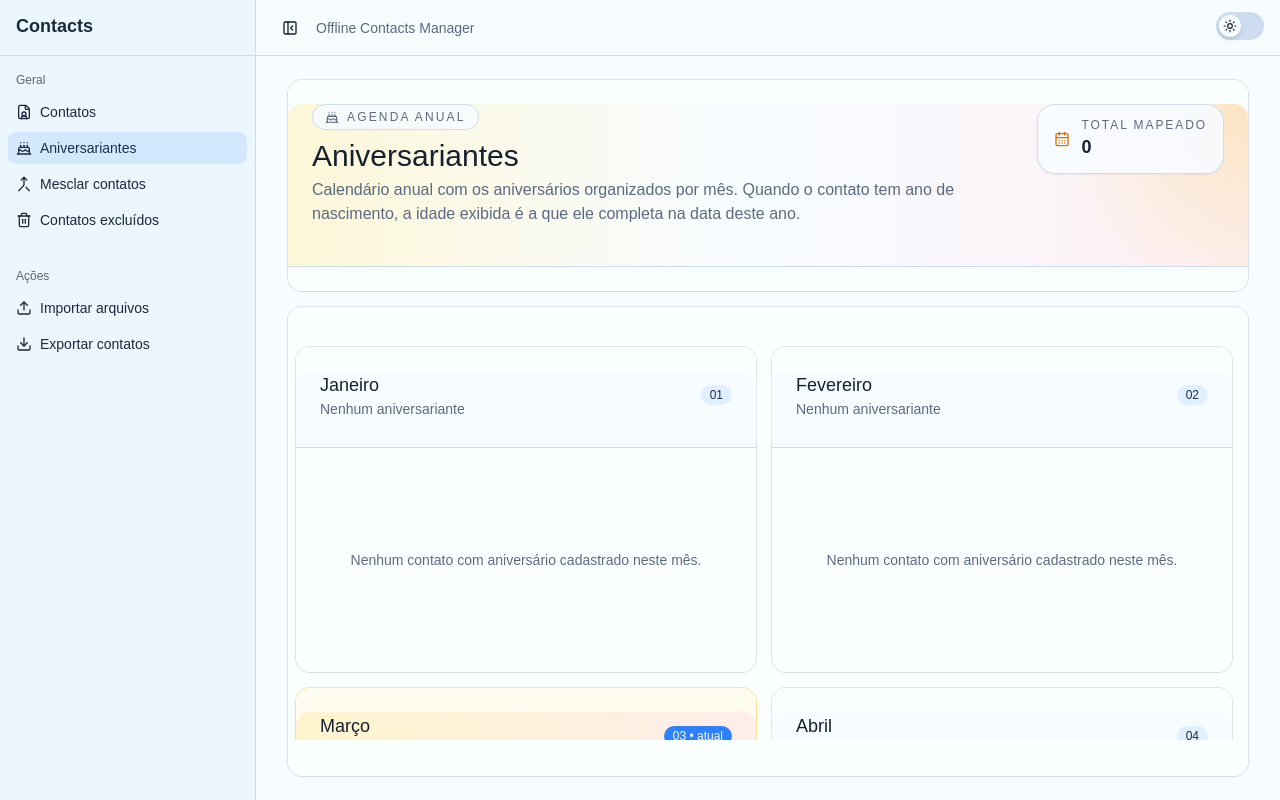
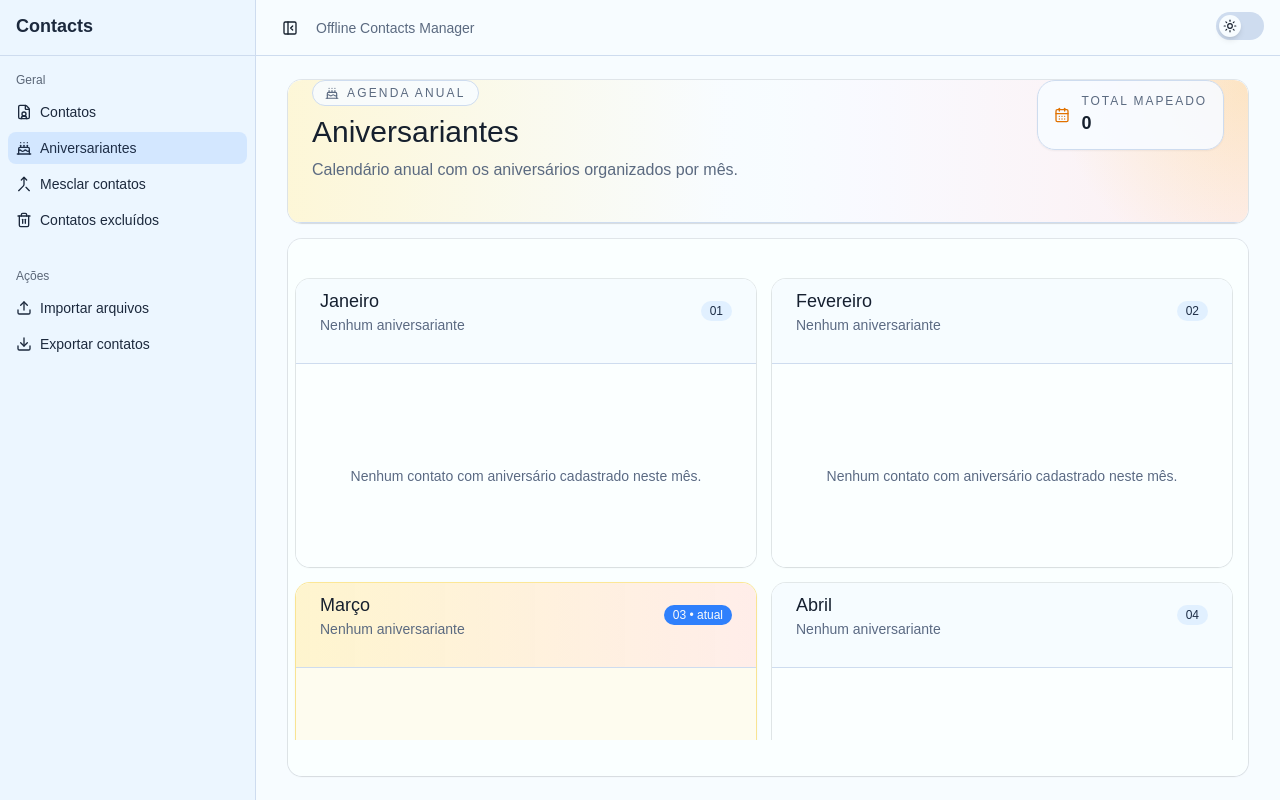
Before and after one commit to javascripto/contacts-manager, a React (Vite) app: page /contacts/birthdays in a window 1280 px wide. Built offline with nearby package versions, Linux system fonts and the light colour scheme.

Commit message:
feat: refactor BirthdaysPage layout and improve styling with utility functions

```diff
--- a/src/features/contacts/birthdays.page.tsx
+++ b/src/features/contacts/birthdays.page.tsx
@@ -14,6 +14,7 @@ import { ScrollArea } from '@/components/ui/scroll-area';
 import { normalizeBirthdayToInternal } from '@/core/contacts/contact.birthday';
 import type { Contact } from '@/core/contacts/contact.types';
 import { contactsRepo } from '@/storage/contacts.repo';
+import { cn } from '../../lib/utils';
 
 type BirthdayEntry = {
   id: string;
@@ -165,7 +166,7 @@ export function BirthdaysPage() {
         className="mx-auto flex min-h-0 w-full max-w-7xl flex-1 flex-col overflow-hidden px-4 py-4 md:px-8 md:py-6"
         style={{ height: 'calc(100dvh - 3.5rem)' }}
       >
-        <Card className="overflow-hidden border-border/70 bg-card/95">
+        <Card className="overflow-hidden border-border/70 bg-card/95 py-0">
           <CardHeader className="relative gap-4 overflow-hidden border-b bg-linear-to-r from-amber-100/70 via-background to-rose-100/60 dark:from-slate-900 dark:via-slate-950 dark:to-amber-950/60">
             <div className="absolute inset-y-0 right-0 hidden w-1/3 bg-[radial-gradient(circle_at_top_right,rgba(251,191,36,0.22),transparent_55%)] dark:bg-[radial-gradient(circle_at_top_right,rgba(245,158,11,0.22),transparent_55%)] md:block" />
             <div className="relative flex flex-col gap-3 md:flex-row md:items-end md:justify-between">
@@ -174,16 +175,12 @@ export function BirthdaysPage() {
                   <Cake className="size-3.5" />
                   Agenda anual
                 </div>
-                <div className="space-y-1">
                 <CardTitle className="text-2xl md:text-3xl">
                   Aniversariantes
                 </CardTitle>
                 <CardDescription className="max-w-2xl text-sm md:text-base">
                   Calendário anual com os aniversários organizados por mês.
-                    Quando o contato tem ano de nascimento, a idade exibida é a
-                    que ele completa na data deste ano.
                 </CardDescription>
-                </div>
               </div>
               <div className="flex items-center gap-3 self-start rounded-2xl border bg-background/85 px-4 py-3 shadow-xs">
                 <CalendarDays className="size-4 text-amber-600" />
@@ -205,18 +202,20 @@ export function BirthdaysPage() {
                 {monthGroups.map(group => (
                   <Card
                     key={group.month}
-                    className={
+                    className={cn(
+                      'py-0',
                       group.month === currentMonth
                         ? 'flex min-h-72 flex-col border-amber-300/70 bg-amber-50/80 shadow-sm ring-1 ring-amber-300/50 dark:border-amber-700/70 dark:bg-amber-950/20 dark:ring-amber-700/50'
-                        : 'flex min-h-72 flex-col border-border/70 bg-card/95 shadow-xs'
-                    }
+                        : 'flex min-h-72 flex-col border-border/70 bg-card/95 shadow-xs',
+                    )}
                   >
                     <CardHeader
-                      className={
+                      className={cn(
+                        'pt-2',
                         group.month === currentMonth
                           ? 'border-b bg-linear-to-r from-amber-100/80 to-rose-100/60 dark:from-amber-950/60 dark:to-slate-900'
-                          : 'border-b bg-muted/30'
-                      }
+                          : 'border-b bg-muted/30',
+                      )}
                     >
                       <div className="flex items-center justify-between gap-3">
                         <div>
```
Lines whose indentation alone changed are shown as unchanged.
